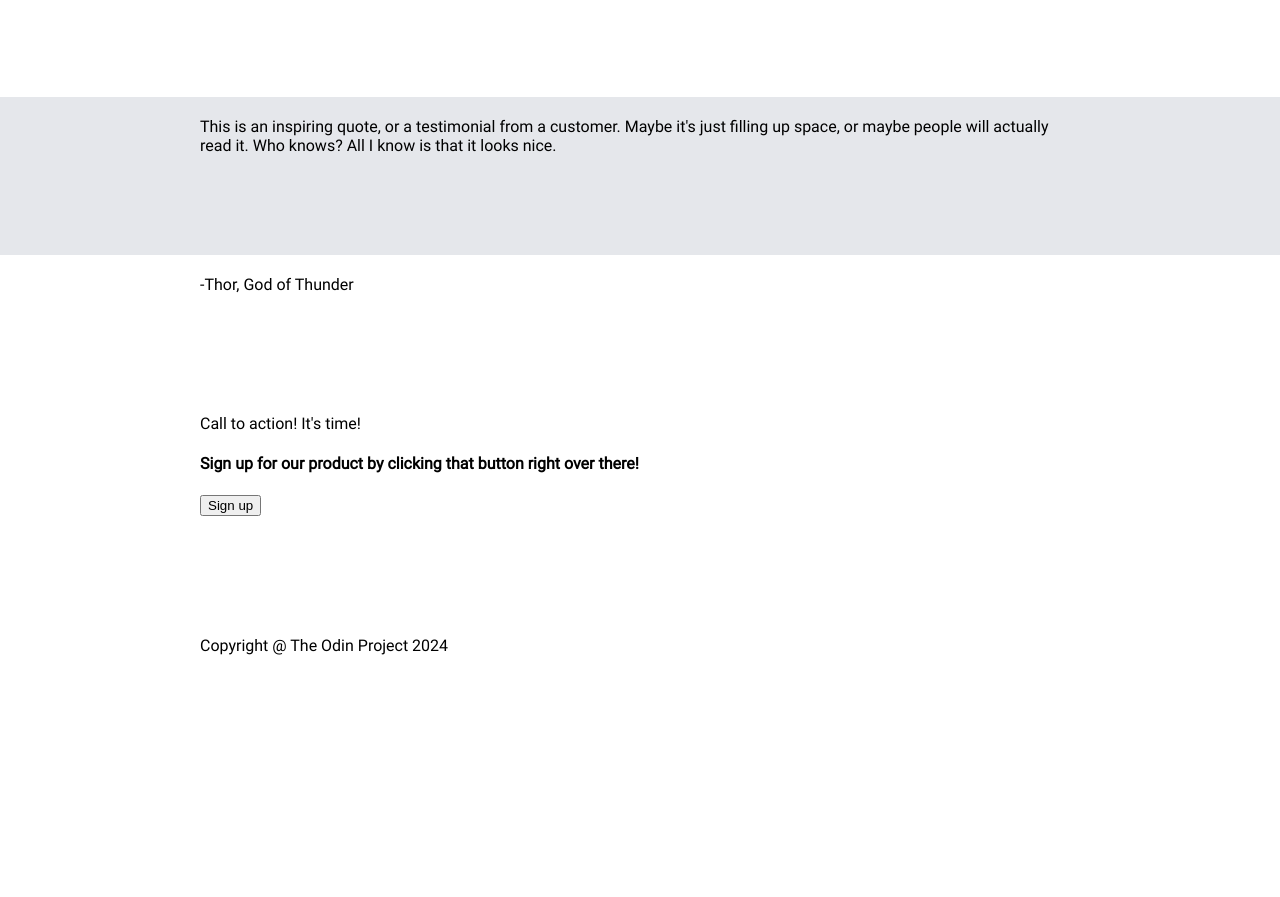
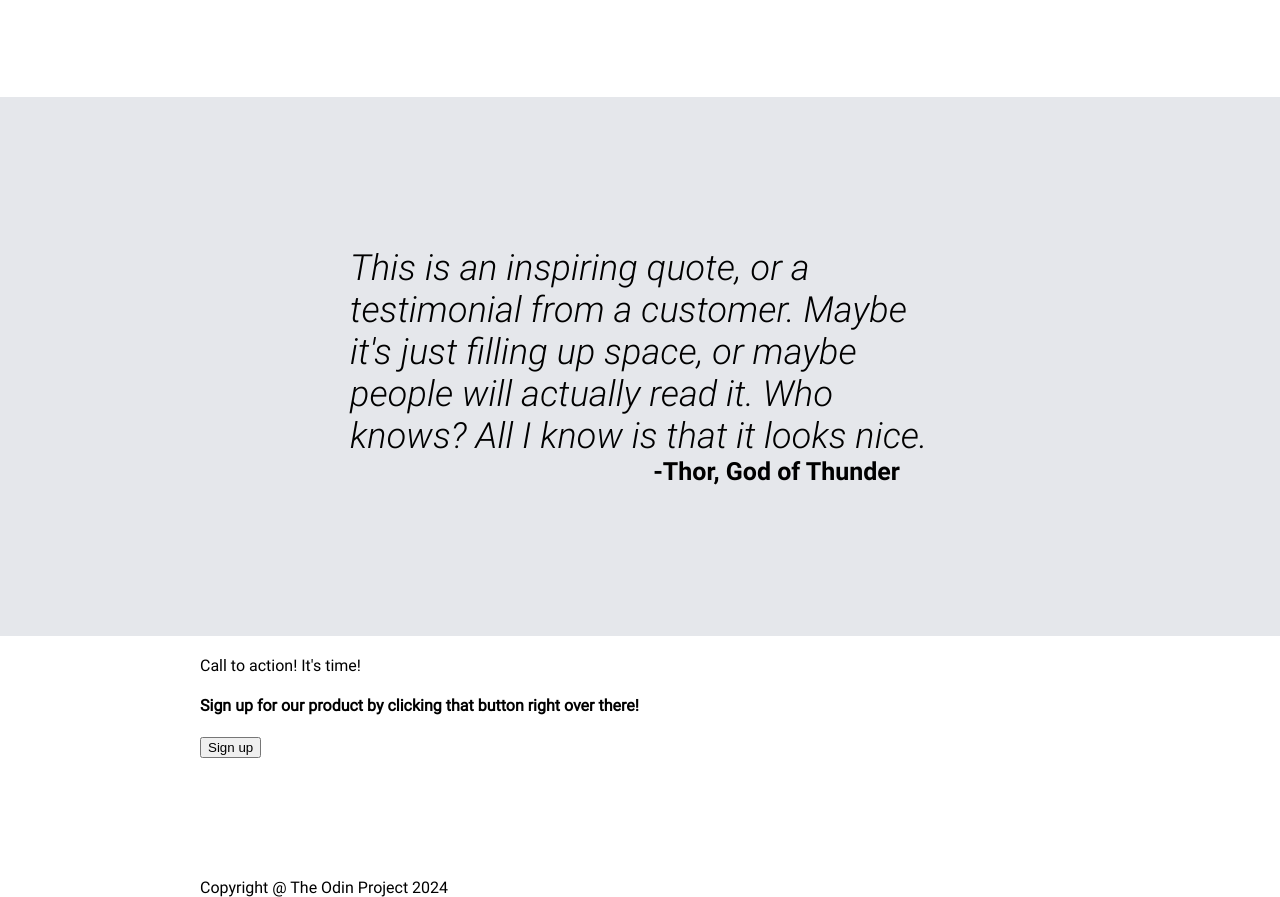
Before and after one commit to rmatsuki/landing-page, a plain HTML site: page index.html in a window 1280 px wide. Shown: the part 1101-1998 px from the top of the page. Before the commit the page ends 1856 px from the top, so only its background shows below. Drawn offline with Linux system fonts and the light colour scheme.

Commit message:
Finish quote container

```diff
--- a/index.html
+++ b/index.html
@@ -58,8 +58,8 @@
                 from a customer. Maybe it's just filling up space,
                 or maybe people will actually read it. Who knows?
                 All I know is that it looks nice.
+                <div class="author">-Thor, God of Thunder</div>
             </div>
-            <div class="author container-padding">-Thor, God of Thunder</div>
 
             <div class="call-to-action container-padding">
                 Call to action! It's time!
--- a/styles.css
+++ b/styles.css
@@ -13,10 +13,14 @@
     src: url("./fonts/Roboto-Thin.ttf");
 }
 
+@font-face {
+    font-family: "Roboto-LightItalic";
+    src: url("./fonts/Roboto-LightItalic.ttf");
+}
+
 body
 {
     font-family: "Roboto-Regular";
-    /* height: 100dvh; */
     margin: 0;
     padding: 0;
 }
@@ -36,8 +40,6 @@ h1, h2, h3
 /* All containers */
 .container-all
 {
-    /* height: 100dvh; */
-
     display: flex;
     flex-direction: column;
 }
@@ -63,6 +65,7 @@ h1, h2, h3
     justify-content: space-between;
 }
 
+/* Header Links */
 .header li
 {
     font-family: "Roboto-Thin";
@@ -122,8 +125,6 @@ img
 .hero-img
 {
     background-color: #1F2937;
-    /* border: 3px solid orange; */
-
     padding-left: 0px;
 }
 
@@ -154,7 +155,6 @@ li
 
     display: flex;
     justify-content: center;
-    /* border: 3px solid green; */
 }
 
 .content
@@ -188,18 +188,25 @@ li
     margin-top: 9px;
     text-align: center;
     width: 210px;
-
 }
 
 .quote
 {
+    font-family: "Roboto-LightItalic";
     background-color:#e5e7eb;
+    font-size: 36px;
+    padding: 150px 350px 150px 350px;
+
     display: flex;
-    justify-content: center;
-    align-items: center;
-    flex-wrap: wrap;
-    /* flex-shrink: 1; */
+    flex-direction: column;
+    align-items: flex-end;
+}
 
+.author
+{
+    font-family: "Roboto-Bold";
+    font-size: 25px;
+    padding-right: 30px;
 }
 
 .footer
```
